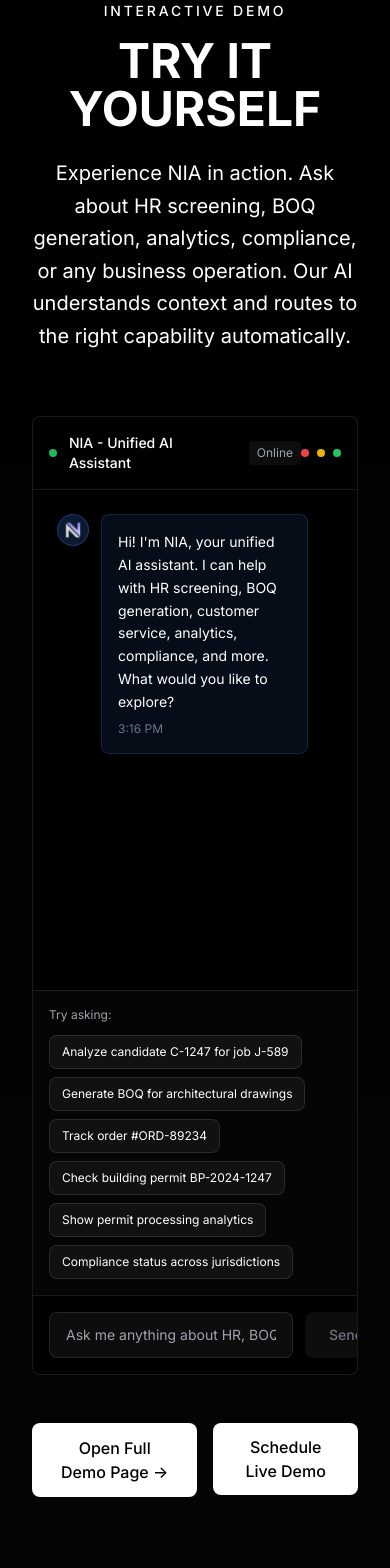
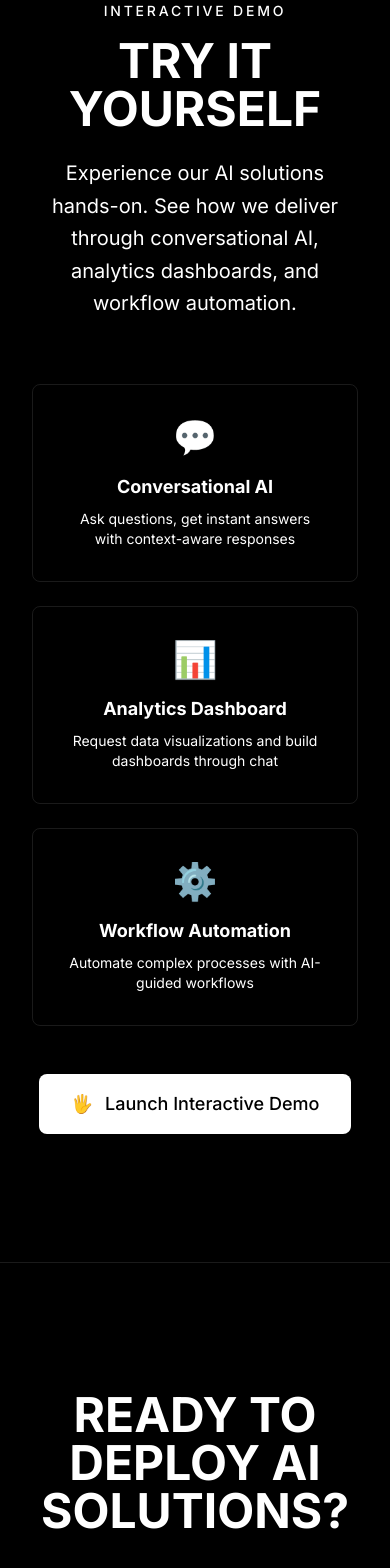
Before and after one commit to nainovate-AI/nainovate-AI.github.io, a Next.js app: page /solutions in a window 390 px wide. Shown: the part 3444-5012 px from the top of the page. Built offline with nearby package versions, Linux system fonts and the light colour scheme.

Commit message:
modified solution pagde

```diff
--- a/app/(demo)/layout.tsx
+++ b/app/(demo)/layout.tsx
@@ -14,8 +14,8 @@ export default function DemoLayout({
   children: React.ReactNode;
 }) {
   return (
-    <html lang="en" className="dark">
-      <body className={`${inter.className} antialiased bg-black`}>
+    <html lang="en" className="dark" suppressHydrationWarning>
+      <body className={`${inter.className} antialiased bg-black`} suppressHydrationWarning>
         <CustomCursor />
         {children}
       </body>
--- a/components/pages/SolutionsPageClient.tsx
+++ b/components/pages/SolutionsPageClient.tsx
@@ -4,7 +4,7 @@ import { Button } from '@/components/ui/Button';
 import Link from 'next/link';
 import JsonLd from '@/components/seo/JsonLd';
 import { useState } from 'react';
-import UnifiedChatBot from '@/components/ui/UnifiedChatBot';
+
 
 // Icons for the three solutions
 const OperationsIcon = ({ large = false }: { large?: boolean }) => (
@@ -421,8 +421,8 @@ export default function SolutionsPageClient() {
         </div>
       </section>
 
-      {/* NEW SECTION: Try It Yourself - Add this BEFORE the CTA */}
-      <section className="py-32 border-t border-white/10 bg-gradient-to-b from-transparent to-white/[0.02]">
+      {/* Try It Yourself Section */}
+      <section className="py-32 border-t border-white/10">
         <div className="max-w-[1200px] mx-auto px-8">
           <div className="text-center mb-16">
             <p className="text-sm font-medium tracking-[0.2em] text-gray uppercase mb-4">
@@ -432,25 +432,44 @@ export default function SolutionsPageClient() {
               TRY IT YOURSELF
             </h2>
             <p className="text-xl text-gray max-w-2xl mx-auto leading-relaxed">
-              Experience NIA in action. Ask about HR screening, BOQ generation, analytics,
-              compliance, or any business operation. Our AI understands context and routes
-              to the right capability automatically.
+              Experience our AI solutions hands-on. See how we deliver through
+              conversational AI, analytics dashboards, and workflow automation.
             </p>
           </div>
 
-          {/* Unified Chat Bot */}
-          <UnifiedChatBot />
+          {/* Three Delivery Format Cards */}
+          <div className="grid md:grid-cols-3 gap-6 mb-12">
+            <div className="border border-white/10 rounded-lg p-8 text-center hover:border-white/20 transition-colors">
+              <div className="text-4xl mb-4">💬</div>
+              <h3 className="text-lg font-bold mb-2">Conversational AI</h3>
+              <p className="text-sm text-gray">
+                Ask questions, get instant answers with context-aware responses
+              </p>
+            </div>
 
-          {/* Quick Links Below Chat */}
-          <div className="mt-12 flex justify-center gap-4">
+            <div className="border border-white/10 rounded-lg p-8 text-center hover:border-white/20 transition-colors">
+              <div className="text-4xl mb-4">📊</div>
+              <h3 className="text-lg font-bold mb-2">Analytics Dashboard</h3>
+              <p className="text-sm text-gray">
+                Request data visualizations and build dashboards through chat
+              </p>
+            </div>
+
+            <div className="border border-white/10 rounded-lg p-8 text-center hover:border-white/20 transition-colors">
+              <div className="text-4xl mb-4">⚙️</div>
+              <h3 className="text-lg font-bold mb-2">Workflow Automation</h3>
+              <p className="text-sm text-gray">
+                Automate complex processes with AI-guided workflows
+              </p>
+            </div>
+          </div>
+
+          {/* CTA Button */}
+          <div className="text-center">
             <Link href="/demo">
-              <Button className="border border-white/20 hover:bg-white/10 px-6 py-3">
-                Open Full Demo Page →
-              </Button>
-            </Link>
-            <Link href="/contact">
-              <Button className="bg-white text-black hover:bg-gray-200 px-6 py-3">
-                Schedule Live Demo
+              <Button className="bg-white text-black hover:bg-gray-200 px-8 py-4 text-lg inline-flex items-center gap-3">
+                <span>🖐️</span>
+                Launch Interactive Demo
               </Button>
             </Link>
           </div>
```
